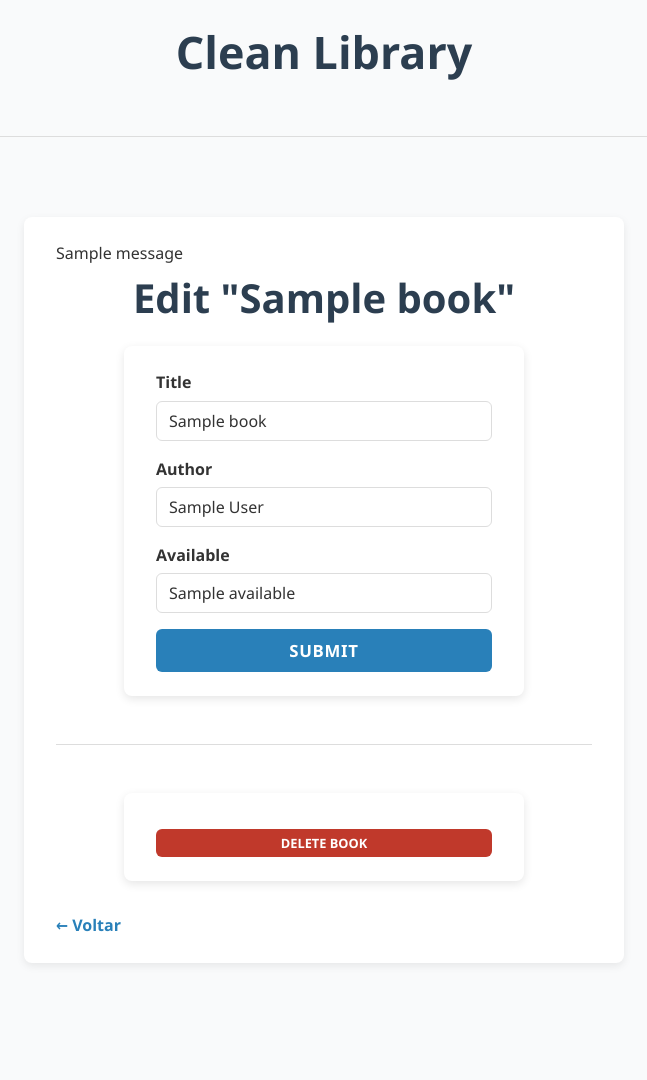
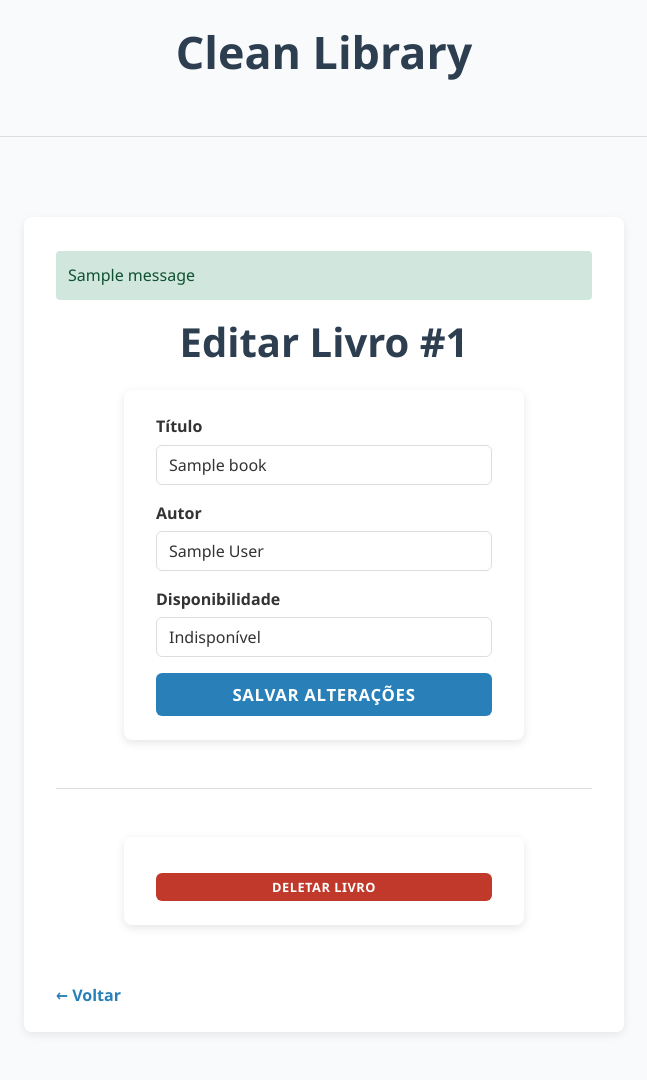
Before and after one commit to MarcosVieira71/INF1041-Projeto, a Flask app: template app/templates/books/edit.html in a window 1280 px wide. Shown: the whole page, without its empty margins (316-963 px from the left). Before the commit the page ends 964 px from the top, so only its background shows below. Run offline with Flask 3, Linux system fonts and the light colour scheme; the template is opened without the code that fills it: most values are stand-ins (such as "Sample title", 1, 10 or a date in 2020); one stand-in notice (Sample message) is shown.

Commit message:
resolvendo casos de erro e status + remover usuario com livro emprestado

```diff
--- a/app/main.py
+++ b/app/main.py
@@ -23,6 +23,9 @@ def home():
     users = list_users(user_repo)
 
     loans = []
+    all_loans = loan_repo.list_all()
+    loaned_book_ids = set([loan.book_id for loan in all_loans])
+
     for user in users:
         borrowed_books = list_books_for_user(loan_repo, user.id)
         for book in borrowed_books:
@@ -34,6 +37,9 @@ def home():
                 'user_id': user.id,
             })
 
+    for book in books:
+        book.is_loaned = book.id in loaned_book_ids
+
     return render_template('index.html', books=books, users=users, loans=loans)
 
 app.register_blueprint(book_bp)
--- a/app/static/css/style.css
+++ b/app/static/css/style.css
@@ -357,3 +357,20 @@ br {
   margin-bottom: 1rem;
   display: block;
 }
+
+/* ==============================
+   ALERTAS
+============================== */
+.alert {
+    padding: 12px;
+    border-radius: 4px;
+    margin: 10px 0;
+}
+.alert-danger {
+    background: #f8d7da;
+    color: #842029;
+}
+.alert-success {
+    background: #d1e7dd;
+    color: #0f5132;
+}
--- a/app/templates/base.html
+++ b/app/templates/base.html
@@ -15,7 +15,7 @@
     </header>
     <div class="container">
         {% for message in get_flashed_messages() %}
-            <div class="alert alert-danger">{{ message }}</div>
+            <div class="alert alert-{{ 'danger' if category == 'error' else 'success' }}">{{ message }}</div>
         {% endfor %}
         {% block content %} {% endblock %}
     </div>
--- a/app/templates/books/edit.html
+++ b/app/templates/books/edit.html
@@ -1,38 +1,84 @@
 {% extends 'base.html' %}
 
+{% block title %}Editar Livro{% endblock %}
+
 {% block content %}
-<h1>{% block title %} Edit "{{ book['title'] }}" {% endblock %}</h1>
+
+<h1>Editar Livro #{{ book['id'] }}</h1>
 
 <form method="post">
+
     <div class="form-group">
-        <label for="title">Title</label>
-        <input type="text" name="title" placeholder="Book title"
-               class="form-control"
-               value="{{ request.form.get('title', book['title']) }}">
+        <label for="title">Título</label>
+        <input
+            type="text"
+            name="title"
+            class="form-control"
+            value="{{ request.form.get('title', book['title']) }}"
+            required
+        >
     </div>
+
     <div class="form-group">
-        <label for="author">Author</label>
-        <input type="text" name="author" placeholder="Book author"
-               class="form-control"
-               value="{{ request.form.get('author', book['author']) }}">
+        <label for="author">Autor</label>
+        <input
+            type="text"
+            name="author"
+            class="form-control"
+            value="{{ request.form.get('author', book['author']) }}"
+            required
+        >
     </div>
-    <div class="form-group">
-        <label for="available">Available</label>
-        <input type="text" name="available" placeholder="Availability"
-               class="form-control"
-               value="{{ request.form.get('available', book['available']) }}">
-    </div>
-    <div class="form-group">
-        <button type="submit" class="btn btn-primary">Submit</button>
-    </div>
+
+    <!-- SE ESTÁ EMPRESTADO, NÃO PERMITE ALTERAR DISPONIBILIDADE -->
+    {% if book.is_loaned %}
+
+        <p><strong>Disponibilidade:</strong>
+            <span class="badge badge-warning">Emprestado</span>
+        </p>
+
+        <input type="hidden" name="available" value="0">
+
+    {% else %}
+
+        <div class="form-group">
+            <label for="available">Disponibilidade</label>
+            <select name="available" id="available" class="form-control">
+                <option value="1"
+                    {% if book['available'] %}selected{% endif %}>
+                    Disponível
+                </option>
+
+                <option value="0"
+                    {% if not book['available'] %}selected{% endif %}>
+                    Indisponível
+                </option>
+            </select>
+        </div>
+
+    {% endif %}
+
+    <button type="submit" class="btn btn-primary mt-3">
+        Salvar Alterações
+    </button>
+
 </form>
+
 <hr>
 
+<!-- Botão de deletar livro só aparece se não estiver emprestado -->
+{% if not book.is_loaned %}
 <form action="{{ url_for('books.delete', book_id=book['id']) }}" method="POST">
-    <input type="submit" value="Delete Book"
-            class="btn btn-danger btn-sm"
-            onclick="return confirm('Tem certeza que você deseja deletar esse livro?')">
+    <button class="btn btn-danger btn-sm"
+            onclick="return confirm('Tem certeza que deseja deletar este livro?')">
+        Deletar Livro
+    </button>
 </form>
+{% else %}
+<p class="text-muted">Não é possível excluir um livro enquanto está emprestado.</p>
+{% endif %}
+
+<br>
 <a href="{{ url_for('home') }}">← Voltar</a>
 
 {% endblock %}
--- a/use_cases/return_book.py
+++ b/use_cases/return_book.py
@@ -11,5 +11,5 @@ def return_book(loan_repo: LoanRepository, book_repo: BookRepository, user_id: i
     book = book_repo.get_by_id(book_id)
     if book is None:
         raise ValueError("Livro não encontrado.")
-
+    book.available = 1
     book_repo.update(book)
```
Also changed, not shown: app/routes/book_routes.py (+14 -5 lines), app/routes/user_routes.py (+24 -5 lines), app/templates/index.html (+11 -3 lines), app/templates/users/edit.html (+13 -0 lines), infra/repositories/loan_repository_sqlite.py (+28 -1 lines), repositories/loan_repository.py (+10 -0 lines), use_cases/delete_book.py (+7 -3 lines), use_cases/delete_user.py (+8 -3 lines), use_cases/loan_book.py (added, +23 -0 lines), use_cases/update_book.py (+12 -4 lines).
